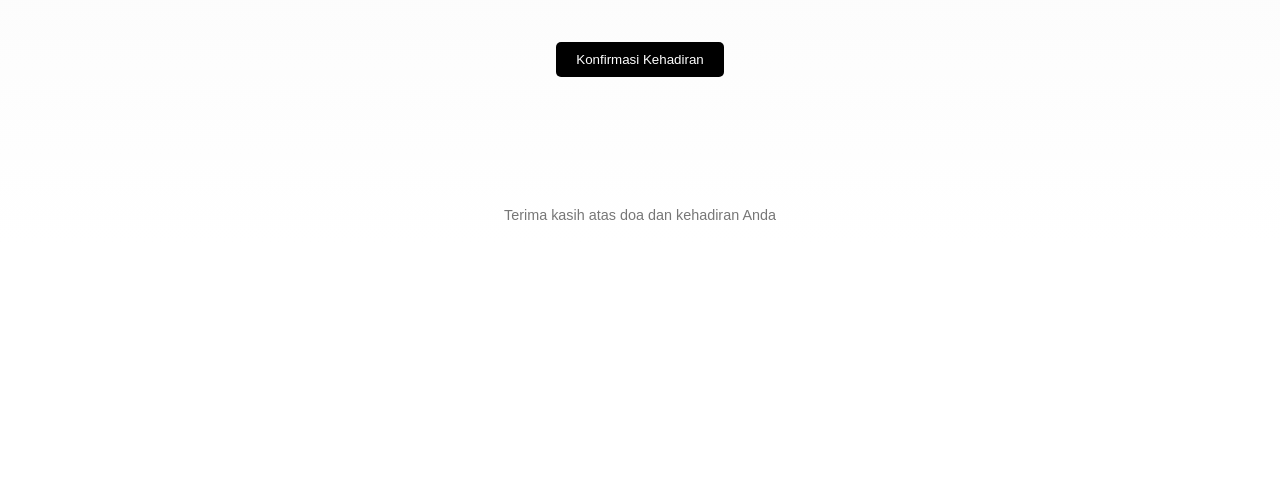
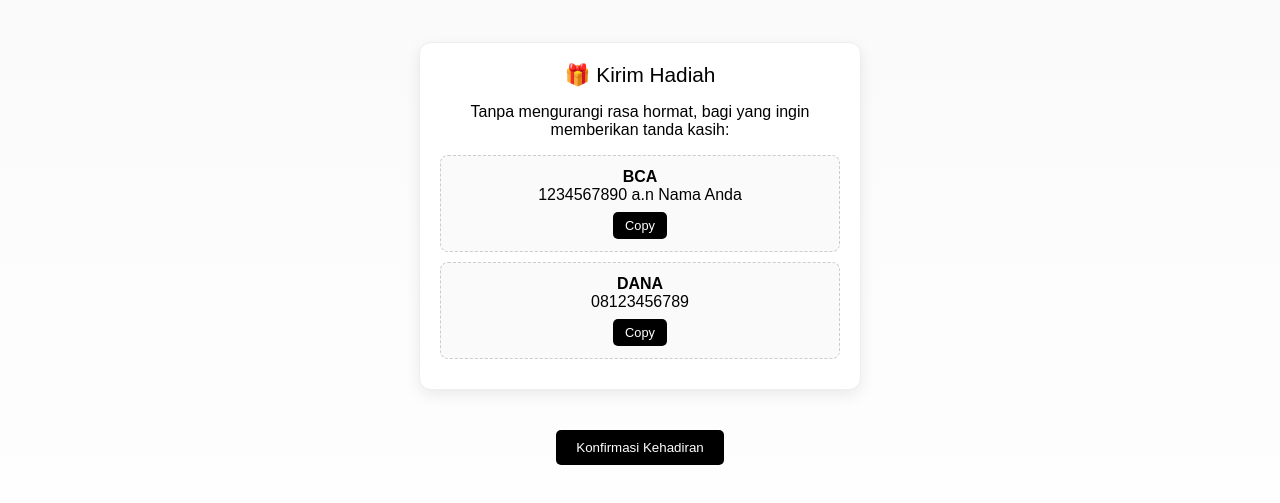
Before and after one commit to Idham007/invitation, a plain HTML site: page index.html in a window 1280 px wide. Shown: the part 617-1120 px from the top of the page. Before the commit the page ends 860 px from the top, so only its background shows below. Drawn offline with Linux system fonts and the light colour scheme.

Commit message:
Update index.html

```diff
--- a/index.html
+++ b/index.html
@@ -51,6 +51,46 @@
       font-size: 0.9em;
       color: #777;
     }
+
+    /* ===== SEND GIFT CSS ===== */
+    .gift-box {
+      background: #ffffff;
+      border-radius: 12px;
+      padding: 20px;
+      max-width: 400px;
+      margin: 0 auto;
+      box-shadow: 0 5px 15px rgba(0,0,0,0.08);
+      border: 1px solid #eee;
+    }
+
+    .gift-title {
+      font-size: 1.3em;
+      margin-bottom: 10px;
+    }
+
+    .gift-item {
+      background: #fafafa;
+      border: 1px dashed #ccc;
+      border-radius: 8px;
+      padding: 12px;
+      margin: 10px 0;
+    }
+
+    .copy-btn {
+      margin-top: 8px;
+      padding: 6px 12px;
+      font-size: 0.8em;
+      border: none;
+      background: #000;
+      color: #fff;
+      border-radius: 5px;
+      cursor: pointer;
+    }
+
+    .copy-btn:hover {
+      background: #333;
+    }
+
   </style>
 </head>
 <body>
@@ -70,6 +110,26 @@
       <h3>📍 Lokasi</h3>
       <p>Kota Bambu Selatan 6</p>
       <iframe src="https://maps.google.com/maps?q=jakarta&t=&z=13&ie=UTF8&iwloc=&output=embed" width="90%" height="200" style="border:0;"></iframe>
+    </div>
+
+    <!-- SEND GIFT SECTION -->
+    <div class="section">
+      <div class="gift-box">
+        <div class="gift-title">🎁 Kirim Hadiah</div>
+        <p>Tanpa mengurangi rasa hormat, bagi yang ingin memberikan tanda kasih:</p>
+
+        <div class="gift-item">
+          <b>BCA</b><br>
+          1234567890 a.n Nama Anda<br>
+          <button class="copy-btn" onclick="copyText('1234567890')">Copy</button>
+        </div>
+
+        <div class="gift-item">
+          <b>DANA</b><br>
+          08123456789<br>
+          <button class="copy-btn" onclick="copyText('08123456789')">Copy</button>
+        </div>
+      </div>
     </div>
 
     <div class="section">
@@ -103,6 +163,11 @@
 
       document.getElementById('notif').innerText = 'Terima kasih, ' + nama + ' sudah konfirmasi!';
     }
+
+    function copyText(text) {
+      navigator.clipboard.writeText(text);
+      alert('Berhasil disalin: ' + text);
+    }
   </script>
 
 </body>
```
